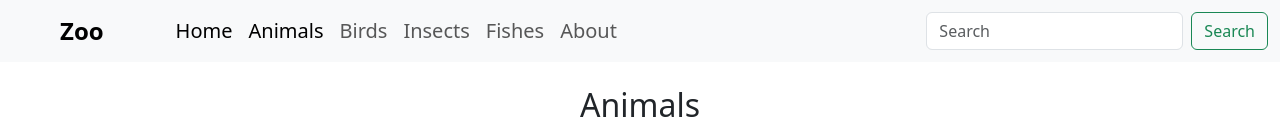
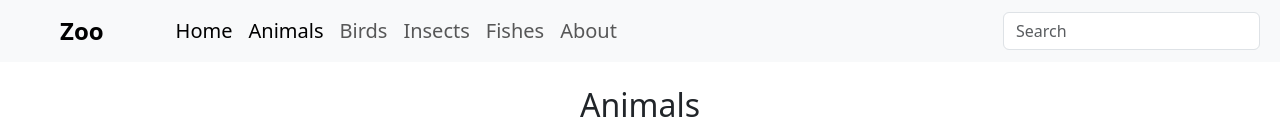
Before and after one commit to bishnu-suyel/animals, a React (Vite) app: page /animals in a window 1280 px wide. Shown: the top 130 px of the page. Built offline with nearby package versions, Linux system fonts and the light colour scheme; grey boxes are pictures that could not be loaded.

Commit message:
Add search functionality

```diff
--- a/src/components/Header.jsx
+++ b/src/components/Header.jsx
@@ -1,27 +1,49 @@
 import React, { useState, useEffect } from "react";
 import { Link, NavLink } from "react-router-dom";
-import axios from "axios";
-// import './css/header.css';
+import { animals, birds, fishes, insects } from "../animalsList";
+import Card from "./Card"; // Import the Card component
 
 const Header = () => {
   const [searchQuery, setSearchQuery] = useState("");
   const [searchResults, setSearchResults] = useState([]);
 
-  const handleSearch = async (event) => {
-    event.preventDefault();
-    try {
-      const response = await axios.get(
-        `https://en.wikipedia.org/api/rest_v1/page/summary/${searchQuery}`
+  useEffect(() => {
+    if (searchQuery.length > 0) {
+      const allCreatures = [...animals, ...birds, ...fishes, ...insects];
+      const filteredResults = allCreatures.filter((creature) =>
+        creature.name.toLowerCase().startsWith(searchQuery.toLowerCase())
       );
-      const { extract } = response.data; // Extract the 'extract' property from the response data
-      setSearchResults([extract]); // Set the 'extract' value in the state
-    } catch (error) {
-      console.error("Error fetching search results:", error);
+      setSearchResults(filteredResults);
+    } else {
+      setSearchResults([]);
     }
-    setSearchQuery("");
+  }, [searchQuery]);
+
+  const addLikes = (name) => {
+    setSearchResults((prevResults) =>
+      prevResults.map((creature) =>
+        creature.name === name
+          ? { ...creature, likes: creature.likes + 1 }
+          : creature
+      )
+    );
   };
 
+  const removeLikes = (name) => {
+    setSearchResults((prevResults) =>
+      prevResults.map((creature) =>
+        creature.name === name && creature.likes > 0
+          ? { ...creature, likes: creature.likes - 1 }
+          : creature
+      )
+    );
+  };
 
+  const removeCard = (name) => {
+    setSearchResults((prevResults) =>
+      prevResults.filter((creature) => creature.name !== name)
+    );
+  };
 
   return (
     <header>
@@ -53,7 +75,6 @@ const Header = () => {
                   Animals
                 </NavLink>
               </li>
-
               <li className="nav-item">
                 <NavLink className="nav-link" to="/birds">
                   Birds
@@ -75,7 +96,7 @@ const Header = () => {
                 </NavLink>
               </li>
             </ul>
-            <form className="d-flex" role="search" onSubmit={handleSearch}>
+            <div className="d-flex">
               <input
                 className="form-control me-2"
                 type="search"
@@ -84,26 +105,31 @@ const Header = () => {
                 value={searchQuery}
                 onChange={(event) => setSearchQuery(event.target.value)}
               />
-  <button className="btn btn-outline-success" type="submit">
-    Search
-  </button>
-</form>
+            </div>
+          </div>
+        </div>
+      </nav>
 
-{/* Display the 'extract' property from the search results */}
+      {/* Display the search results */}
       {searchResults.length > 0 && (
         <div className="container mt-3">
           <h3>Search Results</h3>
-    <h4>{searchResults.name}</h4>
-    <p>{searchResults[0]}</p> {/* Display the 'extract' value */}
+          <div className="row">
+            {searchResults.map((creature, index) => (
+              <Card
+                key={index}
+                name={creature.name}
+                likes={creature.likes}
+                addLikes={() => addLikes(creature.name)}
+                removeLikes={() => removeLikes(creature.name)}
+                removeCard={() => removeCard(creature.name)}
+              />
+            ))}
+          </div>
         </div>
       )}
-  </div>
-  </div>
-  </nav>
     </header>
-  )
-}
-
-
+  );
+};
 
 export default Header;
```
Lines whose indentation alone changed are shown as unchanged.
